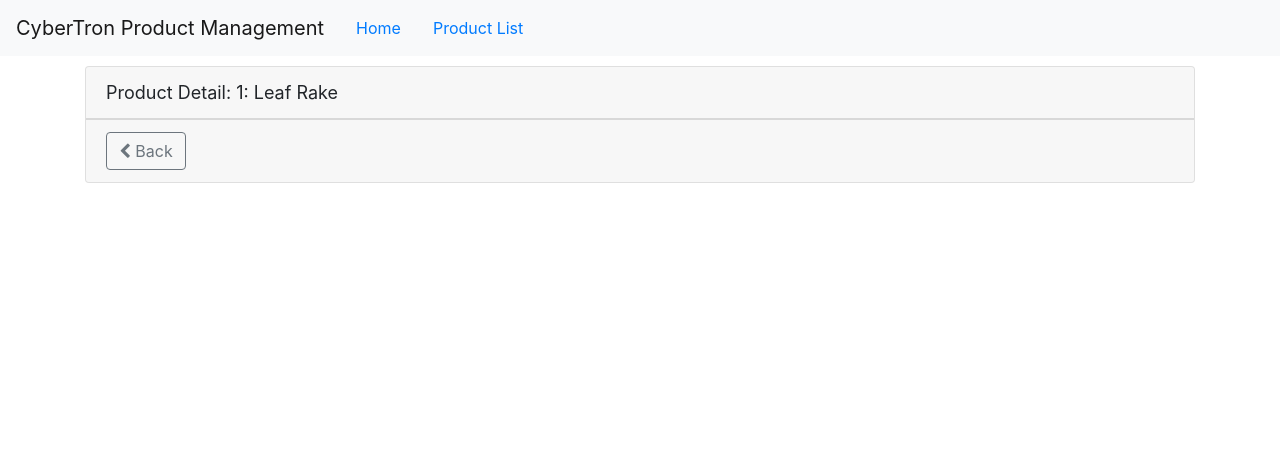
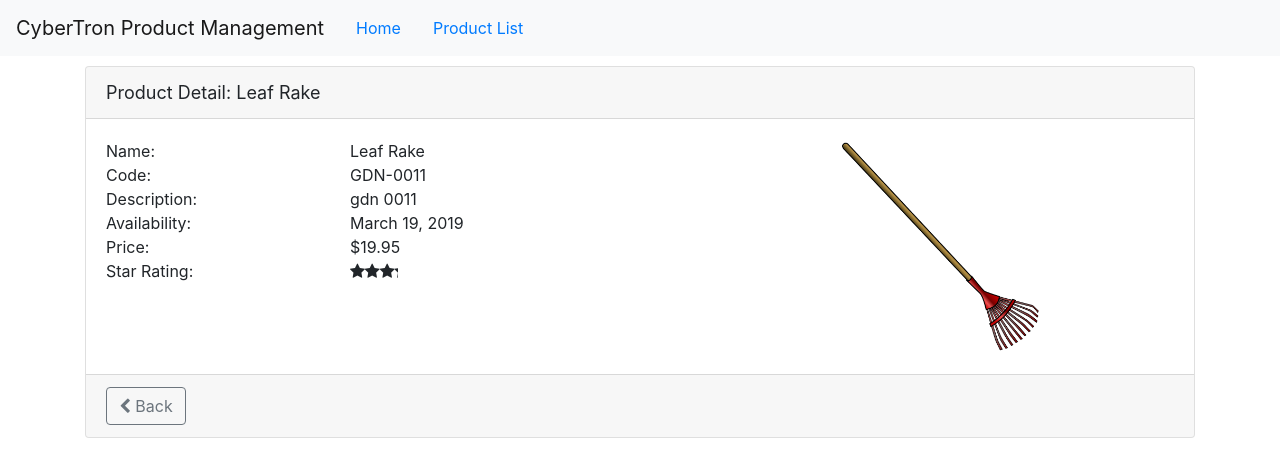
Before and after one commit to pnguyen46/angular, an Angular app: page /products/1 in a window 1280 px wide. Shown: the top 476 px of the page. Built offline with nearby package versions, Linux system fonts and the light colour scheme.

Commit message:
modified product-detail page

```diff
--- a/src/app/products/product-detail.component.html
+++ b/src/app/products/product-detail.component.html
@@ -1,6 +1,45 @@
 <div class="card" *ngIf="product">
     <div class="card-header">
         {{pageTitle + ':  ' + product.productName}}
+    </div>
+    <div class="card-body">
+        <div class="row">
+            <div class="col-md-8">
+                <div class="row">
+                    <div class="col-md-4">Name:</div>
+                    <div class="col-md-8">{{product.productName}}</div>
+                </div>
+                <div class="row">
+                    <div class="col-md-4">Code:</div>
+                    <div class="col-md-8">{{product.productCode}}</div>
+                </div>
+                <div class="row">
+                    <div class="col-md-4">Description:</div>
+                    <div class="col-md-8">{{product.productCode | lowercase | convertToSpaces: '-'}}</div>
+                </div>
+                <div class="row">
+                    <div class="col-md-4">Availability:</div>
+                    <div class="col-md-8">{{product.releaseDate}}</div>
+                </div>
+                <div class="row">
+                    <div class="col-md-4">Price:</div>
+                    <div class="col-md-8">{{product.price|currency:'USD':'symbol'}}</div>
+                </div>
+                <div class="row">
+                    <div class="col-md-4">Star Rating:</div>
+                    <div class="col-md-8">
+                        <pm-star [rating] ='product.starRating'></pm-star>
+                    </div>
+                </div>
+            </div>
+            <div class="col-md-4">
+                <img class="center-block img-responsive"
+                    [style.width.px]="200"
+                    [style.margin.px] ='2'
+                    [src]='product.imageUrl'
+                    [title] ='product.productName'>
+            </div>
+        </div>
     </div>
     <div class="card-footer">
         <button class="btn btn-outline-secondary" style="width:80px" (click)="onBack()"> <!--Routing with codes-->
--- a/src/app/products/product-detail.component.ts
+++ b/src/app/products/product-detail.component.ts
@@ -1,6 +1,7 @@
 import { Component, OnInit } from '@angular/core';
 import { ActivatedRoute,Router } from '@angular/router';
 import { IProduct } from './product';
+import { ProductService } from './product.service';
 
 @Component({
   // selector: 'pm-product-detail', only required for nesting component
@@ -10,29 +11,43 @@
 export class ProductDetailComponent implements OnInit {
 
   pageTitle: string = 'Product Detail';
-  product: IProduct;
+  errorMessage = '';
+  product: IProduct | undefined;
 
   constructor(private route: ActivatedRoute,
-              private router: Router) { }
+              private router: Router,
+              private productService: ProductService) { }
 
   ngOnInit(): void {
     // (+) convert string to number
-    let id = +this.route.snapshot.paramMap.get('id');
-    this.pageTitle += `: ${id}`;
-    this.product = {
-      "productId": 1,
-      "productName": "Leaf Rake",
-      "productCode": "GDN-0011",
-      "releaseDate": "March 19, 2019",
-      "description": "Leaf rake with 48-inch wooden handle.",
-      "price": 19.95,
-      "starRating": 3.2,
-      "imageUrl": "assets/images/leaf_rake.png"
+    // let id = +this.route.snapshot.paramMap.get('id');
+    // this.pageTitle += `: ${id}`;
+    // this.product = {
+    //   "productId": 1,
+    //   "productName": "Leaf Rake",
+    //   "productCode": "GDN-0011",
+    //   "releaseDate": "March 19, 2019",
+    //   "description": "Leaf rake with 48-inch wooden handle.",
+    //   "price": 19.95,
+    //   "starRating": 3.2,
+    //   "imageUrl": "assets/images/leaf_rake.png"
+    // }
+    const param = this.route.snapshot.paramMap.get('id');
+    if(param) {
+      const id = +param;
+      this.getProduct(id);
+      }
     }
-  }
 
-  //routing with codes
-  onBack():void{
+    getProduct(id:number):void {
+      this.productService.getProduct(id).subscribe({
+        next: product => this.product = product,
+        error: err => this.errorMessage = err
+      });
+    }
+
+    //routing with codes
+    onBack():void{
     this.router.navigate(['/products']);
   }
 
--- a/src/app/products/product.service.ts
+++ b/src/app/products/product.service.ts
@@ -2,7 +2,7 @@
 import { Injectable } from '@angular/core';
 import { Observable } from 'rxjs';
 import { throwError } from 'rxjs/internal/observable/throwError';
-import {tap,catchError} from 'rxjs/operators';
+import {tap,catchError,map} from 'rxjs/operators';
 import { IProduct } from './product';
 
 
@@ -51,6 +51,17 @@
 
     }
 
+    getProduct(id:number): Observable<IProduct| undefined> {
+        return this.getProducts().pipe(
+            map((products:IProduct[]) => {
+                return products.find((prod)=> {
+                    return prod.productId === id;
+                });
+            })
+        );
+    }
+
+
     private handleError(err : HttpErrorResponse){
         //in a real world app, we may send the server to some remote logging infrastructure
         // instead of just logging it in the console
```
